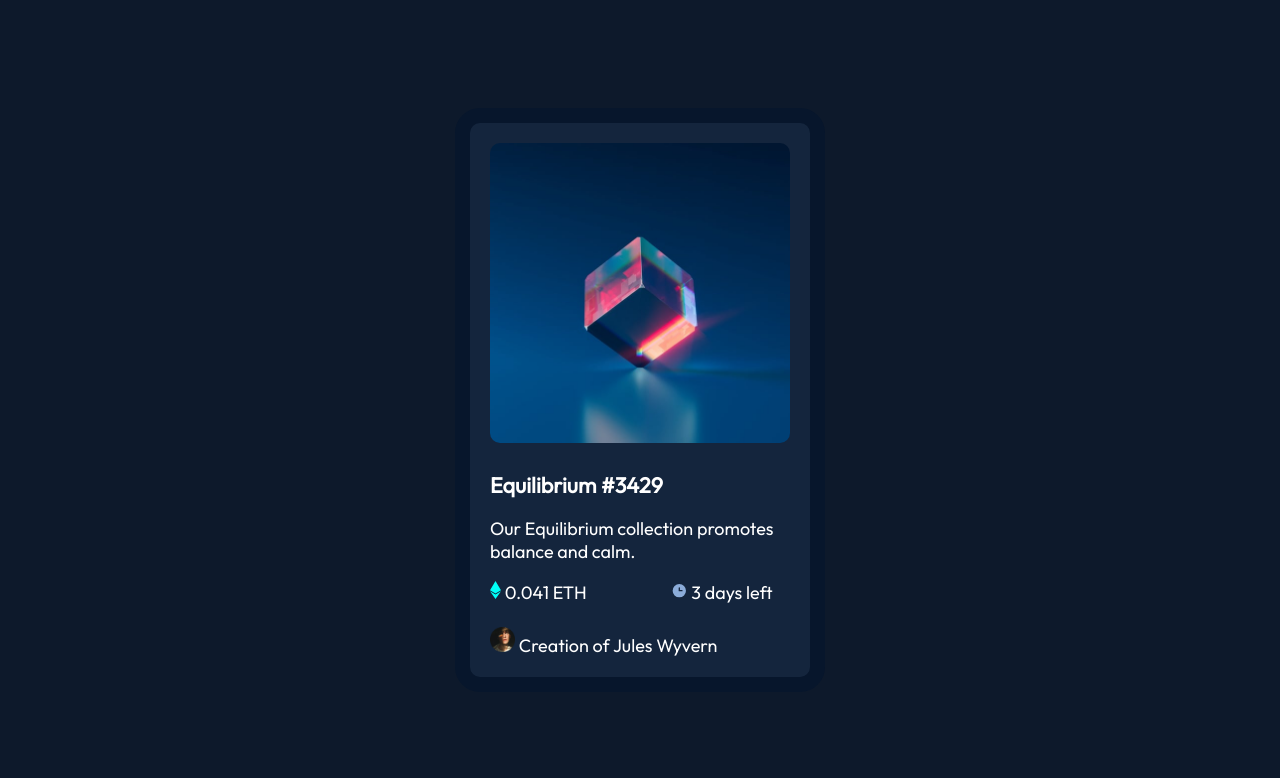
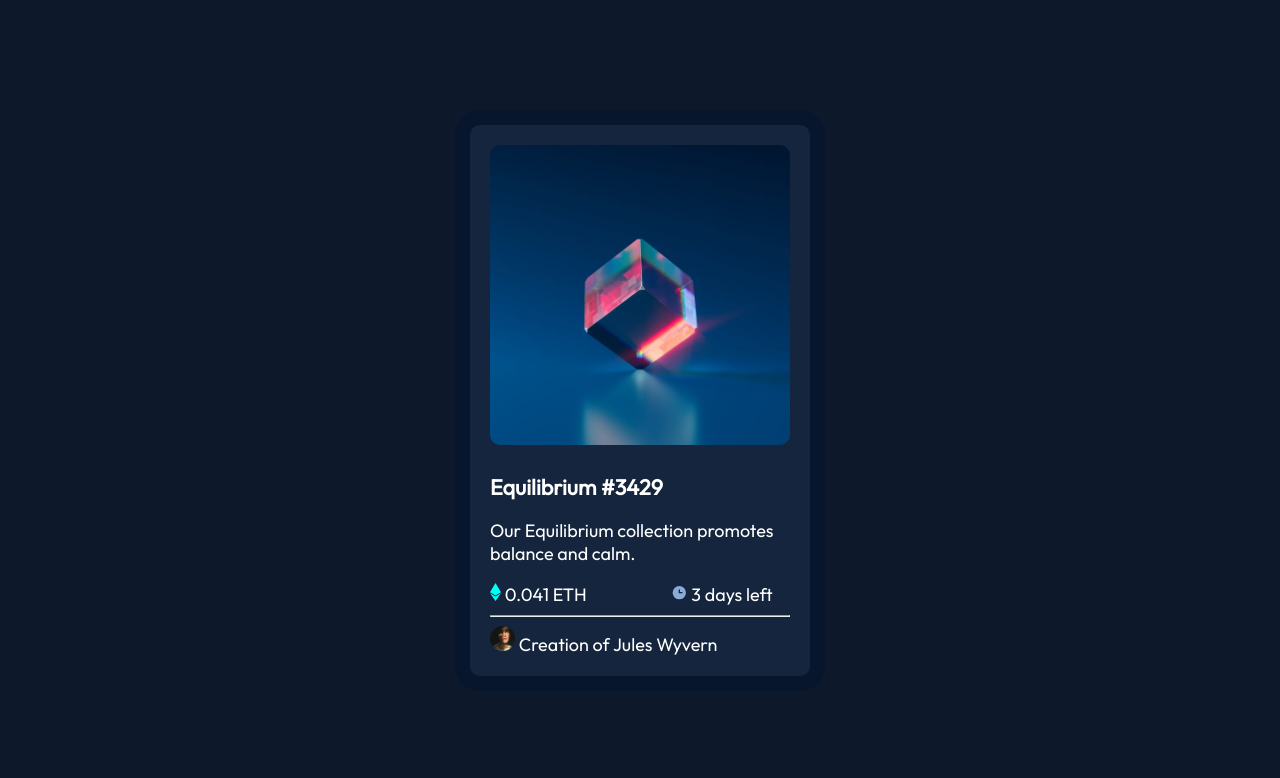
Before and after one commit to oseasak/nft-preview-card-component-main, a plain HTML site: page index.html in a window 1280 px wide. Shown: the top 778 px of the page. Drawn offline with Linux system fonts and the light colour scheme.

Commit message:
Added hr tag

```diff
--- a/index.html
+++ b/index.html
@@ -3,22 +3,14 @@
   <head>
     <meta charset="UTF-8">
     <meta name="viewport" content="width=device-width, initial-scale=1.0"> <!-- displays site properly based on user's device -->
-
     <link rel="icon" type="image/png" sizes="32x32" href="./images/favicon-32x32.png">
     <link rel="stylesheet" href="stylesheet.css">
-
-    <title>Frontend Mentor | NFT preview card component</title>
-
-    <!-- Feel free to remove these styles or customise in your own stylesheet 👍 -->
-    <!-- <style>
-      .attribution { font-size: 11px; text-align: center; }
-      .attribution a { color: hsl(228, 45%, 44%); }
-    </style> -->
+    <title>NFT preview card component</title>
   </head>
   <body>
     <div class="main">
       <div class="outer-item">
-        <img class="equilibrium" src="/images/image-equilibrium.jpg">
+          <img class="equilibrium" src="/images/image-equilibrium.jpg">
         <span class="equil"><br>Equilibrium #3429</span><br>
 
         <p>Our Equilibrium collection promotes<br> balance and calm.<br></p>
@@ -26,7 +18,8 @@
         <img src="/images/icon-ethereum.svg">
         <span class="eth">0.041 ETH</span>
         <img src="/images/icon-clock.svg">
-        3 days left<br><br>
+        3 days left<br>
+        <hr>
 
         <img class="avatar" src="/images/image-avatar.png">
         Creation of <span class="jules">Jules Wyvern</span>
```
